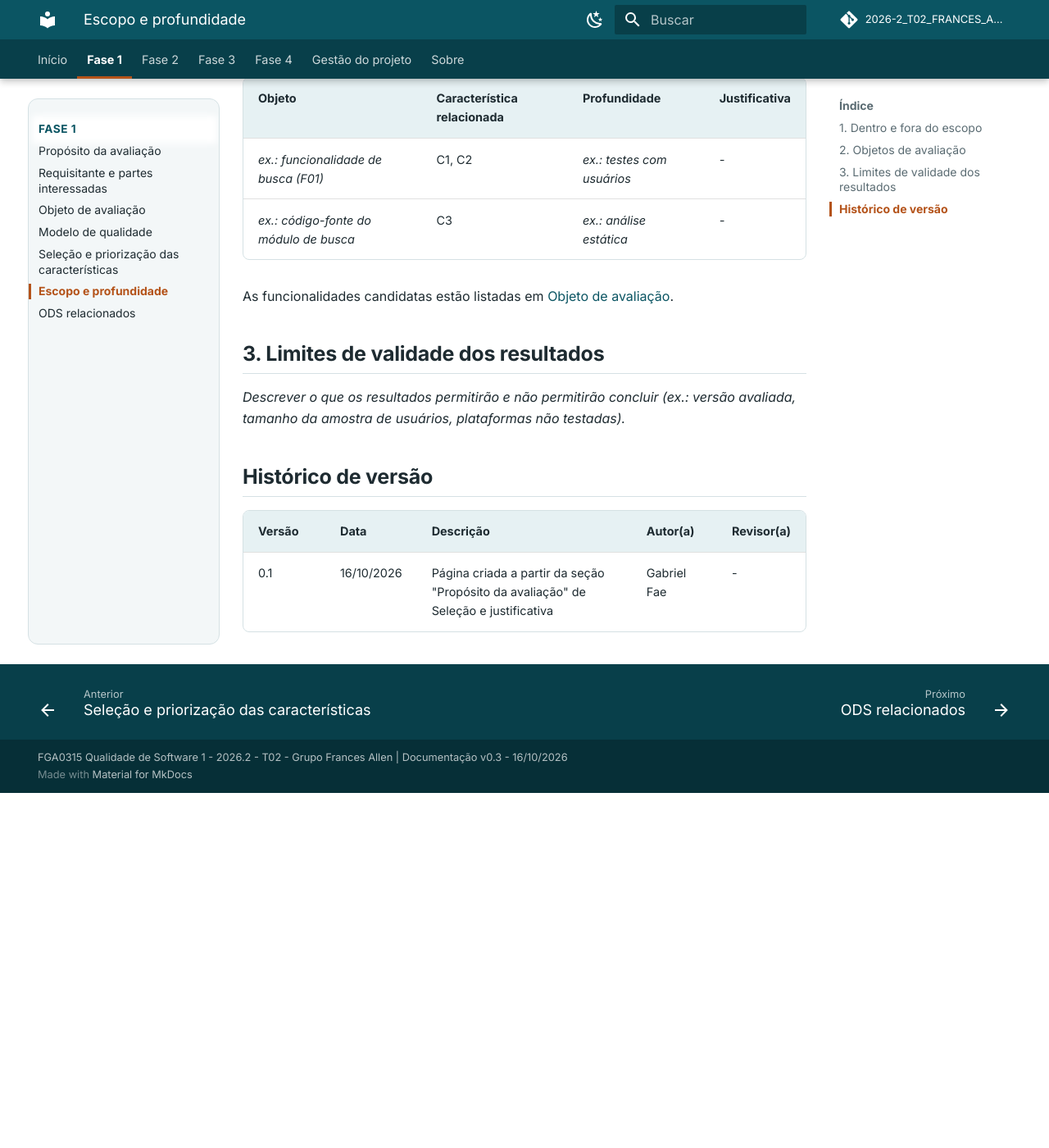
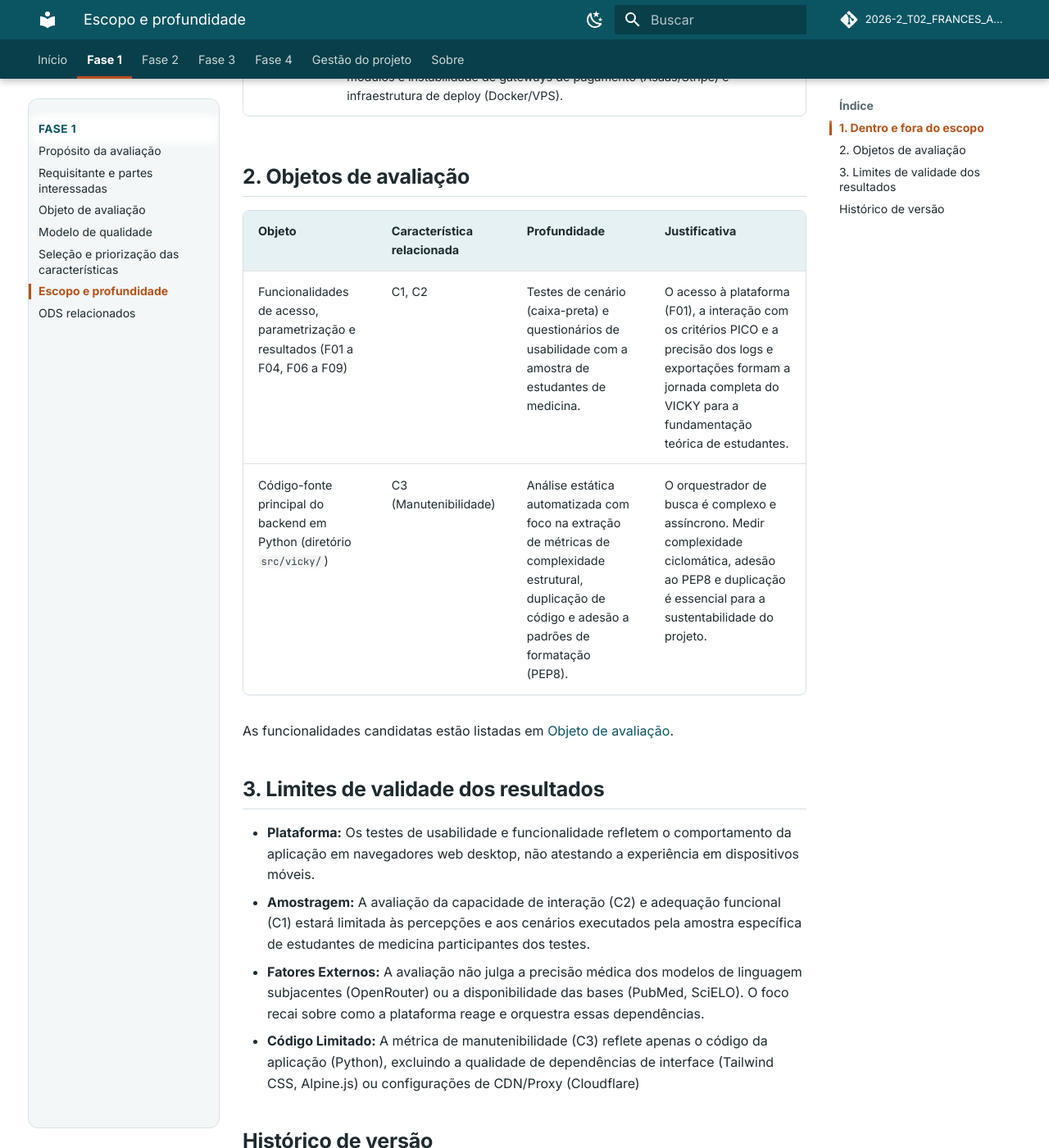
Before and after one commit to FCTE-Qualidade-de-Software-1/2026-2_T02_FRANCES_ALLEN, an MkDocs documentation site: the page built from docs/fase-1/escopo.md, in a window 1280 px wide and 1400 px high, scrolled down 542 px. Shown: the whole window at 82% size. Built offline with MkDocs 1.6.1 and Material for MkDocs 9.7.7, drawn with Linux system fonts in a browser that asks for light colours; comment, search, counter and statistics services are not loaded; before the commit the page ends 1509 px from its top, so only the background shows below that; some of the changed text lies outside the part shown.

Commit message:
docs: adiciona escopo e profundidade

```diff
--- a/docs/fase-1/escopo.md
+++ b/docs/fase-1/escopo.md
@@ -4,24 +4,28 @@
 
 | Item | Definição |
 |------|-----------|
-| Escopo | _funcionalidades e plataformas avaliadas_ |
-| Fora do escopo | _ex.: infraestrutura de hospedagem, correção do conteúdo médico_ |
+| Escopo | Funcionalidades de núcleo: Cadastro e login (F01), Criação de projeto e geração PICO (F02, F03, F04); visualização da lista ranqueada, favoritos, log auditável e exportação (F06, F07, F08, F09); código-fonte do backend em Python focado na orquestração da triagem (diretório `src/vicky/`). |
+| Fora do escopo | Funcionalidades de suporte: Configurações da conta (F11), pois não diferenciam a qualidade do produto; Triagem completa (F05) em ambiente de produção e compra de créditos (F10) devido à restrição do projeto acadêmico; módulos e instabilidade de gateways de pagamento (Asaas/Stripe) e infraestrutura de deploy (Docker/VPS). |
 
 ## 2. Objetos de avaliação
 
 | Objeto | Característica relacionada | Profundidade | Justificativa |
 |--------|----------------------------|--------------|---------------|
-| _ex.: funcionalidade de busca (F01)_ | C1, C2 | _ex.: testes com usuários_ | _-_ |
-| _ex.: código-fonte do módulo de busca_ | C3 | _ex.: análise estática_ | _-_ |
+| Funcionalidades de acesso, parametrização e resultados (F01 a F04, F06 a F09) | C1, C2 | Testes de cenário (caixa-preta) e questionários de usabilidade com a amostra de estudantes de medicina. | O acesso à plataforma (F01), a interação com os critérios PICO e a precisão dos logs e exportações formam a jornada completa do VICKY para a fundamentação teórica de estudantes. |
+| Código-fonte principal do backend em Python (diretório `src/vicky/`) | C3 (Manutenibilidade) | Análise estática automatizada com foco na extração de métricas de complexidade estrutural, duplicação de código e adesão a padrões de formatação (PEP8). | O orquestrador de busca é complexo e assíncrono. Medir complexidade ciclomática, adesão ao PEP8 e duplicação é essencial para a sustentabilidade do projeto. |
 
 As funcionalidades candidatas estão listadas em [Objeto de avaliação](objeto-de-avaliacao.md#3-principais-funcionalidades).
 
 ## 3. Limites de validade dos resultados
 
-_Descrever o que os resultados permitirão e não permitirão concluir (ex.: versão avaliada, tamanho da amostra de usuários, plataformas não testadas)._
+* **Plataforma:** Os testes de usabilidade e funcionalidade refletem o comportamento da aplicação em navegadores web desktop, não atestando a experiência em dispositivos móveis.
+* **Amostragem:** A avaliação da capacidade de interação (C2) e adequação funcional (C1) estará limitada às percepções e aos cenários executados pela amostra específica de estudantes de medicina participantes dos testes.
+* **Fatores Externos:** A avaliação não julga a precisão médica dos modelos de linguagem subjacentes (OpenRouter) ou a disponibilidade das bases (PubMed, SciELO). O foco recai sobre como a plataforma reage e orquestra essas dependências.
+* **Código Limitado:** A métrica de manutenibilidade (C3) reflete apenas o código da aplicação (Python), excluindo a qualidade de dependências de interface (Tailwind CSS, Alpine.js) ou configurações de CDN/Proxy (Cloudflare)
 
 ## Histórico de versão
 
 | Versão | Data | Descrição | Autor(a) | Revisor(a) |
 |--------|------|-----------|----------|------------|
 | 0.1 | 16/10/2026 | Página criada a partir da seção "Propósito da avaliação" de Seleção e justificativa | Gabriel Fae | - |
+| 0.2 | 18/10/2026 | Definição do escopo, objetos de avaliação e limites de validade | Guilherme Moura | - |
```
